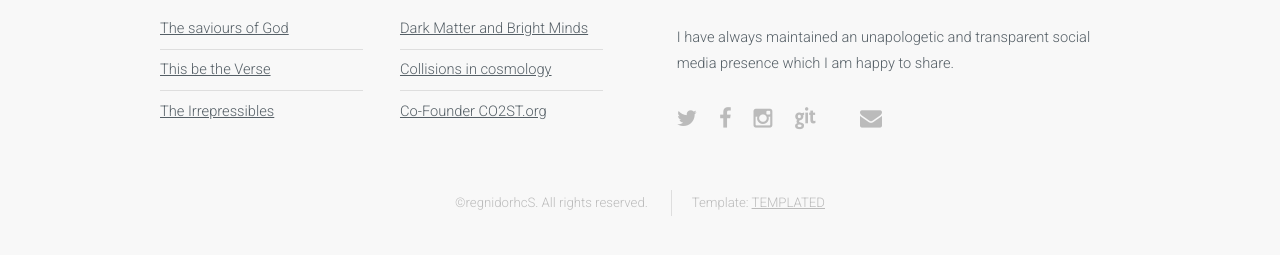
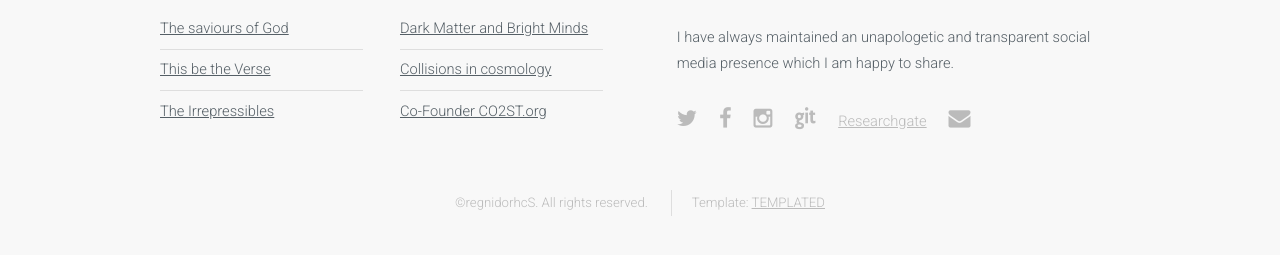
Before and after one commit to Regnidorhcs/Regnidorhcs, a Jekyll site: the page built from Thoughts.html, in a window 1280 px wide and 900 px high, scrolled down 991 px. Shown: the part 625-880 px from the top of the window. Built offline with Jekyll 4.4.1, drawn with Linux system fonts in a browser that asks for light colours.

Commit message:
inserted ResearchGate

```diff
--- a/_includes/footer.html
+++ b/_includes/footer.html
@@ -30,7 +30,7 @@
                     <li><a href="https://www.facebook.com/I.am.lost.in.a.rainbow" class="icon fa-facebook"><span class="label">Facebook</span></a></li>
                     <li><a href="https://www.instagram.com/regnidorhcs/" class="icon fa-instagram"><span class="label">Instagram</span></a></li>
                     <li><a href="https://github.com/Regnidorhcs" class="icon fa-git"><span class="label">Git</span></a></li>
-                    <li><a href="https://www.researchgate.net/profile/Nicolas_Angelides" class="icon fa-researchgate"><span class="label">Researchgate</span></a></li>
+                    <li><a href="https://www.researchgate.net/profile/Nicolas_Angelides" class="fab fa-researchgate"><span class="label">Researchgate</span></a></li>
                     <li><a href="mailto:angelidesnicolas@gmail.com?Subject=Hello There 🦄" class="icon fa-envelope"><span class="label">Mail</span></a></li>
                     <!--<li><a href="#" class="icon fa-linkedin"><span class="label">LinkedIn</span></a></li>-->
                     <!--<li><a href="#" class="icon fa-pinterest"><span class="label">Pinterest</span></a></li>-->
```
